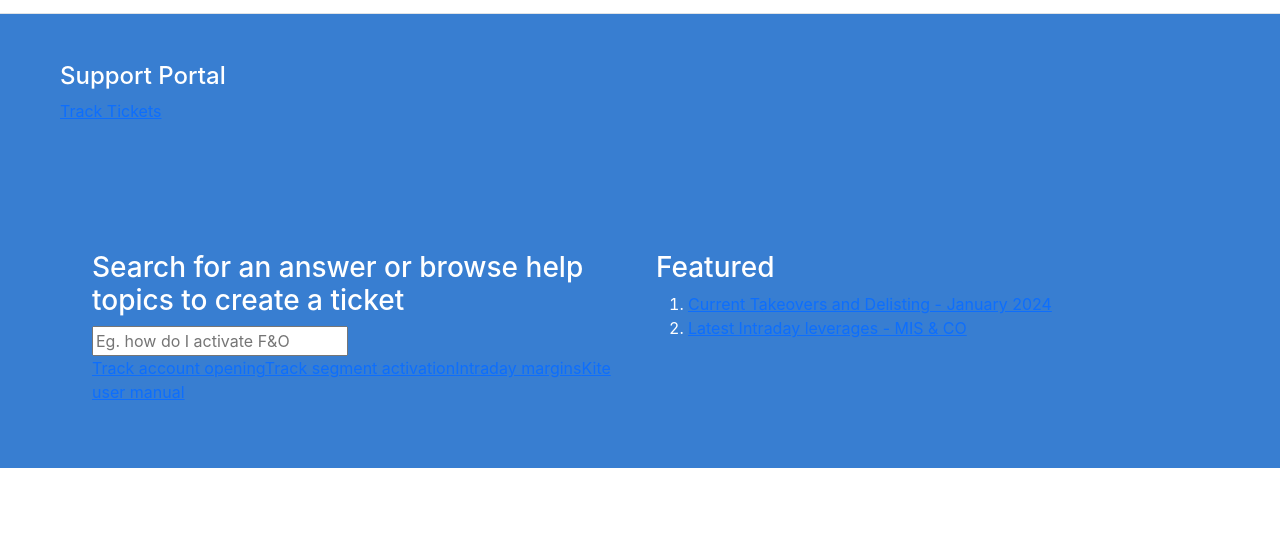
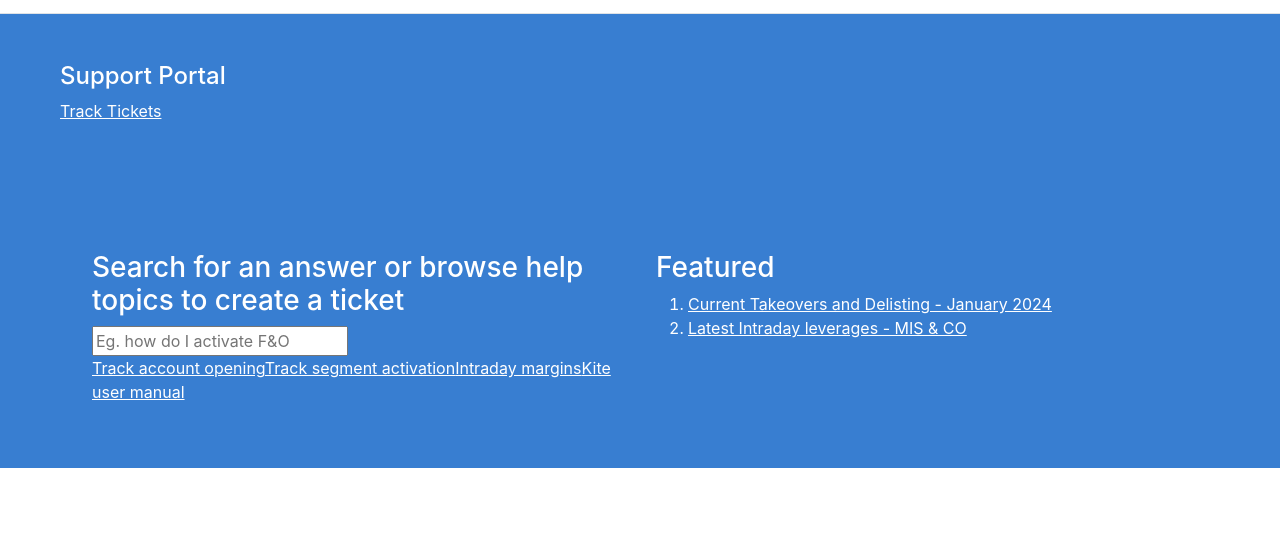
Before and after one commit to jayfinaviya/zerodha-clone, a React app in the folder frontend/: page /support in a window 1280 px wide. Shown: the part 59-600 px from the top of the page. Built offline with nearby package versions, Linux system fonts and the light colour scheme.

Commit message:
add supportHero

```diff
--- a/frontend/src/index.css
+++ b/frontend/src/index.css
@@ -20,3 +20,7 @@
   background-color: rgb(56, 126, 209);
   color: white;
 }
+
+#supportHero a{
+  color: white;
+}
```
